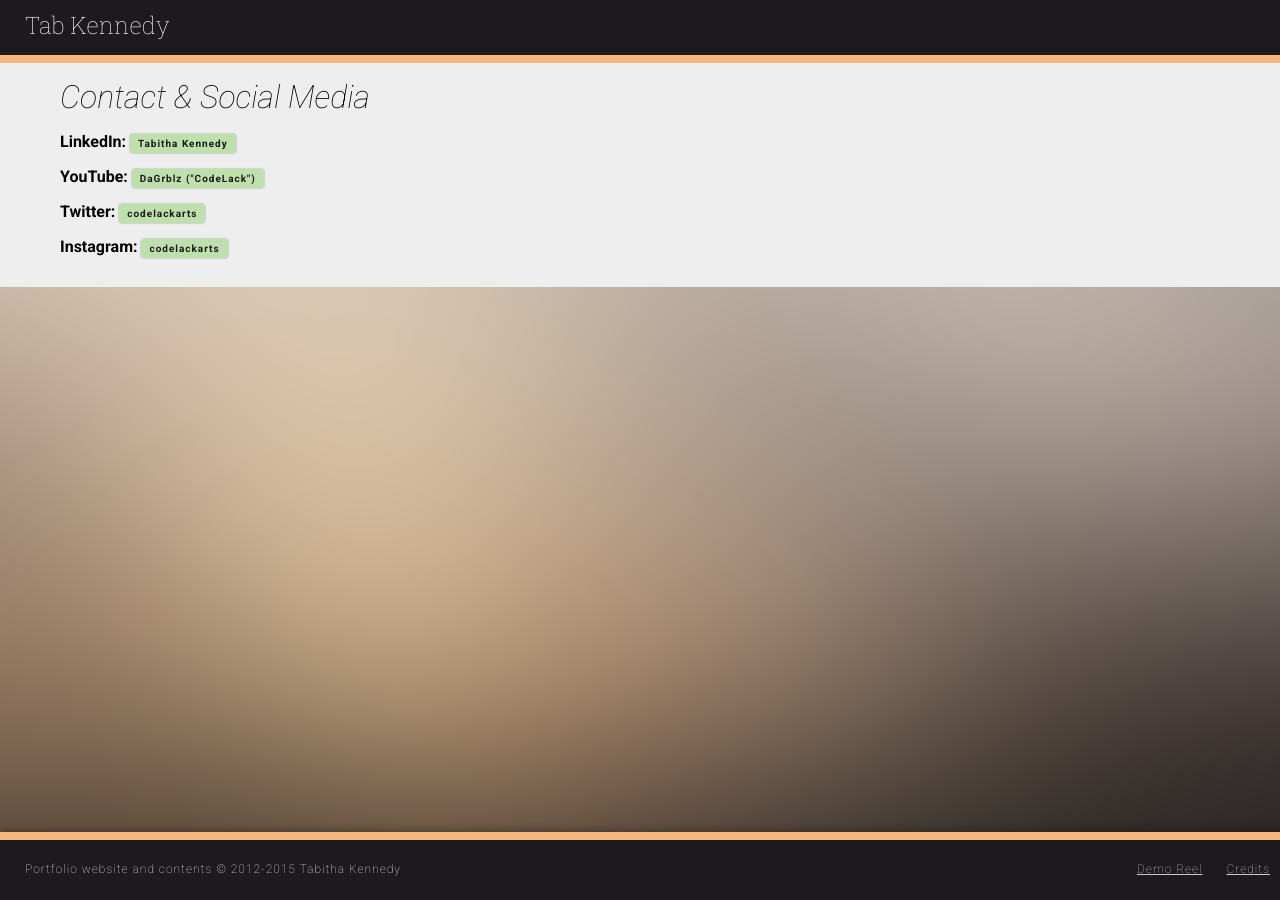
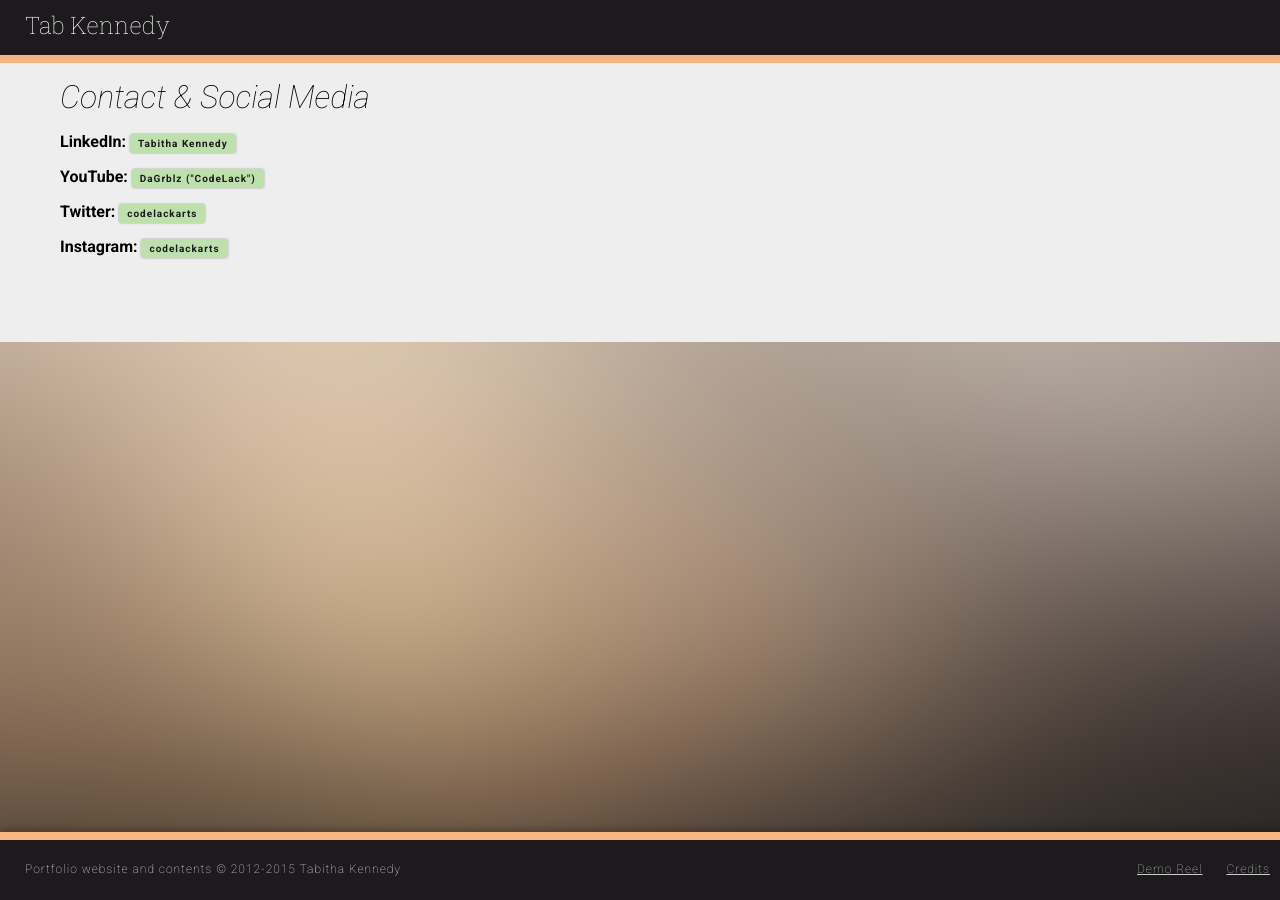
Before and after one commit to codelack/codelack.github.io, a Jekyll site: the page contact.html, which Jekyll copies as it is, in a window 1280 px wide. Built offline with Jekyll 4.4.1, drawn with Linux system fonts in a browser that asks for light colours.

Commit message:
More content
To work with fixed footer

```diff
--- a/css/content.css
+++ b/css/content.css
@@ -16,7 +16,7 @@
 
 #workcontent {
   margin: 0 auto;
-  padding: 15px 60px;
+  padding: 15px 60px 70px;
   background-color: #EEE;
   max-width: 1300px;
 }
```
